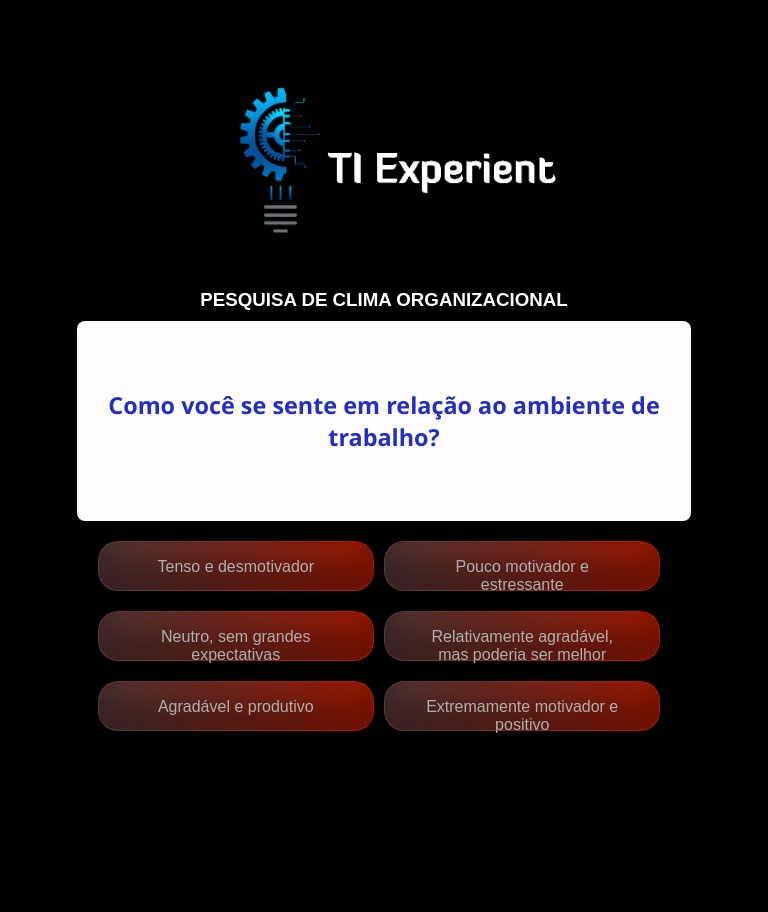
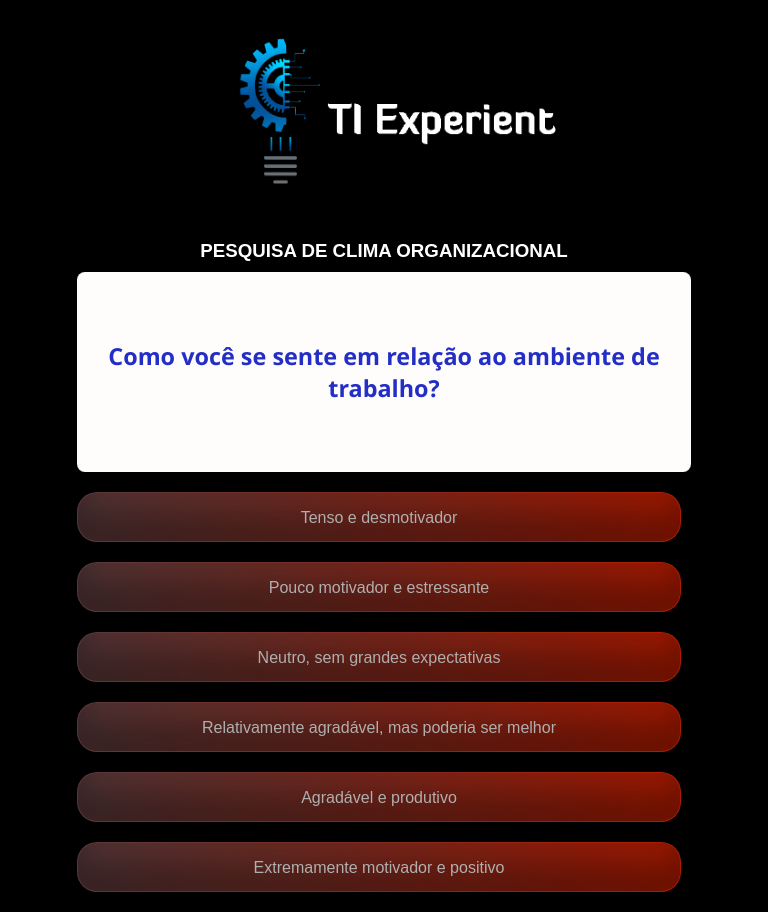
Before and after one commit to tiexperient/angular-disc, an Angular app: page / in a window 768 px wide. Before the commit the page ends 800 px from the top, so only its background shows below. Built offline with nearby package versions, Linux system fonts and the light colour scheme.

Commit message:
responsive update

```diff
--- a/src/app/components/quizz/quizz.component.responsivo.css
+++ b/src/app/components/quizz/quizz.component.responsivo.css
@@ -12,3 +12,10 @@
         text-align: center;
     }
 }
+
+/* Tablet Retrato */
+@media (min-width: 601px) and (max-width: 800px) and (orientation: portrait) {
+    .btn-option {
+        width: 100%;
+    }
+}
```
